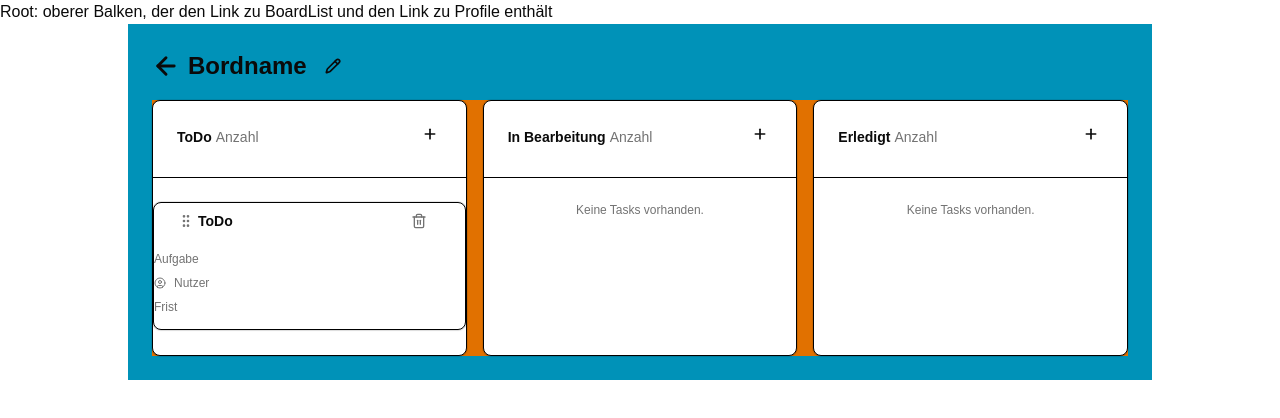
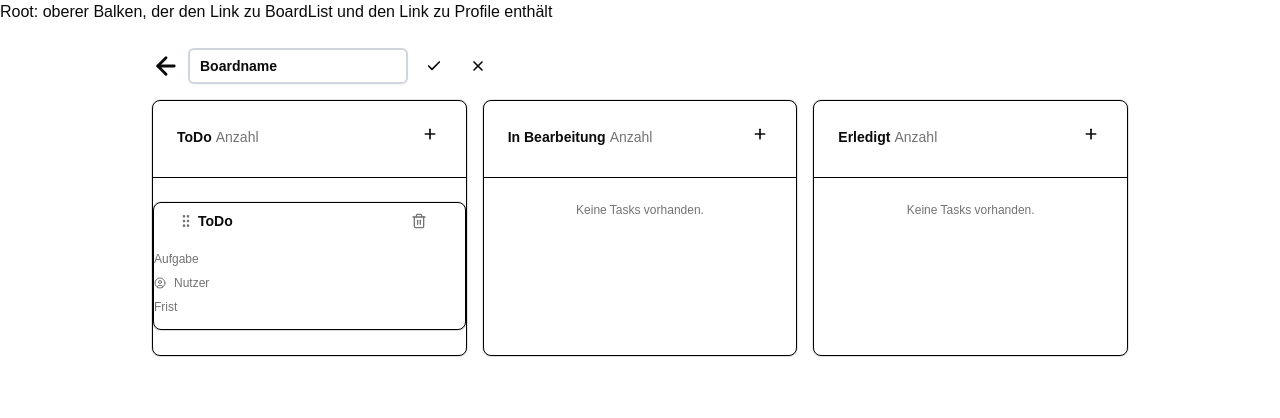
Before and after one commit to XeniaWilczek/kanbanboard, a React (Vite) app: page /kanbanboard/boardlist/1 in a window 1280 px wide. Both pictures are taken after a click on the button 332 px from the left and 66 px from the top of the page. Shown: the top 418 px of the page. Built offline with nearby package versions, Linux system fonts and the light colour scheme.

Commit message:
Correct DetailView

```diff
--- a/src/App.tsx
+++ b/src/App.tsx
@@ -3,7 +3,6 @@ import Profile from "./routes/profile/Profile";
 import ErrorPage from "./routes/errorPage";
 import Root from "./routes/root/Root";
 import BoardList from "./routes/boardList/BoardList";
-import BoardCard from "./components/BoardCard/BoardCard";
 import DetailView from "./routes/DetailView/DetailView";
 
 function App() {
--- a/src/components/StatusCards/StatusCards.tsx
+++ b/src/components/StatusCards/StatusCards.tsx
@@ -11,7 +11,7 @@ import TaskCard from "../TaskCard/TaskCard";
 
 export default function StatusCards() {
   return (
-    <div className="details-list w-full h-64 grid grid-cols-3 gap-4 bg-amber-600">
+    <div className="details-list w-full h-64 grid grid-cols-3 gap-4">
       <Card className="border border-black rounded-md h-64">
         <CardHeader className="border-b border-black">
           <CardTitle className="w-full flex justify-between items-center">
--- a/src/components/TaskCard/TaskCard.tsx
+++ b/src/components/TaskCard/TaskCard.tsx
@@ -15,9 +15,14 @@ export default function TaskCard() {
         <CardTitle className="w-full flex justify-between items-center">
           <div className="flex justify-start items-center gap-1">
             <CardDescription>
-              <GripVertical size={16}></GripVertical>
+              <GripVertical
+                size={16}
+                className="hover:cursor-pointer"
+              ></GripVertical>
             </CardDescription>
-            <h3 className="text-sm font-semibold">ToDo</h3>
+            <h3 className="text-sm font-semibold hover:underline hover:cursor-pointer">
+              ToDo
+            </h3>
           </div>
           <CardAction>
             <Button
--- /dev/null
+++ b/src/components/ui/input.tsx
@@ -0,0 +1,20 @@
+import * as React from "react"
+import { Input as InputPrimitive } from "@base-ui/react/input"
+
+import { cn } from "@/lib/utils"
+
+function Input({ className, type, ...props }: React.ComponentProps<"input">) {
+  return (
+    <InputPrimitive
+      type={type}
+      data-slot="input"
+      className={cn(
+        "h-9 w-full min-w-0 rounded-md border border-input bg-transparent px-2.5 py-1 text-base shadow-xs transition-[color,box-shadow] outline-none file:inline-flex file:h-7 file:border-0 file:bg-transparent file:text-sm file:font-medium file:text-foreground placeholder:text-muted-foreground focus-visible:border-ring focus-visible:ring-3 focus-visible:ring-ring/50 disabled:pointer-events-none disabled:cursor-not-allowed disabled:opacity-50 aria-invalid:border-destructive aria-invalid:ring-3 aria-invalid:ring-destructive/20 md:text-sm dark:bg-input/30 dark:aria-invalid:border-destructive/50 dark:aria-invalid:ring-destructive/40",
+        className
+      )}
+      {...props}
+    />
+  )
+}
+
+export { Input }
--- a/src/routes/DetailView/DetailView.tsx
+++ b/src/routes/DetailView/DetailView.tsx
@@ -1,21 +1,76 @@
-import StatusCard from "@/components/StatusCards/StatusCards";
+import StatusCards from "@/components/StatusCards/StatusCards";
 import { Button } from "@/components/ui/button";
-import { ArrowLeft, Pencil } from "lucide-react";
+import { Input } from "@/components/ui/input";
+import { ArrowLeft, Check, Pencil, X } from "lucide-react";
+import { useState } from "react";
 import { Link } from "react-router-dom";
 
 export default function DetailView() {
+  const [edit, setEdit] = useState(false);
+  const [boardName, setBoardName] = useState("Boardname");
+
+  function showEditField() {
+    console.log(edit);
+    if (edit) {
+      return (
+        <div className="flex gap-2 justify-center items-center">
+          <Input
+            type="text"
+            value={boardName}
+            onChange={(event) => setBoardName(event.target.value)}
+            className="text-2xl font-bold border-2 border-gray-300 rounded-sm focus-visible:border-cyan-400 focus-visible:ring-0 focus-visible:ring-offset-0"
+          ></Input>
+          <Button
+            variant="ghost"
+            size="icon"
+            onClick={() => setEdit(false)}
+            className="hover:bg-cyan-50"
+          >
+            <Check
+              size={28}
+              strokeWidth={2.5}
+              className="hover:bg-cyan-50"
+            ></Check>
+          </Button>
+          <Button
+            onClick={() => setEdit(false)}
+            variant="ghost"
+            size="icon"
+            className="hover:bg-cyan-50"
+          >
+            <X size={28} strokeWidth={2.5} className="hover:bg-cyan-50"></X>
+          </Button>
+        </div>
+      );
+    } else {
+      return (
+        <>
+          <h1 className="text-2xl font-bold">{boardName}</h1>
+          <Button
+            onClick={() => {
+              console.log("click");
+              setEdit(true);
+            }}
+            variant="ghost"
+            size="icon"
+            className="hover:bg-cyan-50"
+          >
+            <Pencil size={28} strokeWidth={2.5}></Pencil>
+          </Button>
+        </>
+      );
+    }
+  }
+
   return (
-    <div className="details w-[80vw] h-auto mx-auto p-6 flex flex-col gap-4 bg-cyan-600">
+    <div className="details w-[80vw] h-auto mx-auto p-6 flex flex-col gap-4">
       <div className="details-heading-and-buttons w-fit flex justify-start items-center gap-2">
         <Link to="/">
           <ArrowLeft size={28} strokeWidth={2.5}></ArrowLeft>
         </Link>
-        <h1 className="text-2xl font-bold">Bordname</h1>
-        <Button variant="ghost" size="icon" className="hover:bg-cyan-50">
-          <Pencil size={28} strokeWidth={2.5}></Pencil>
-        </Button>
+        {showEditField()}
       </div>
-      <StatusCard></StatusCard>
+      <StatusCards></StatusCards>
     </div>
   );
 }
```
